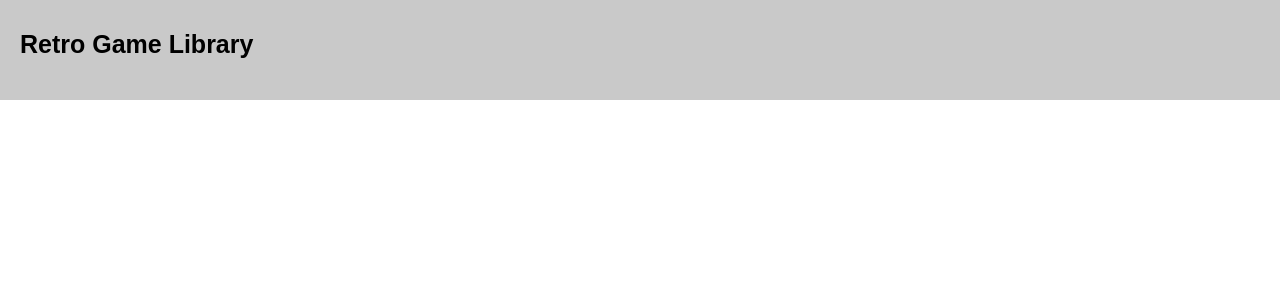
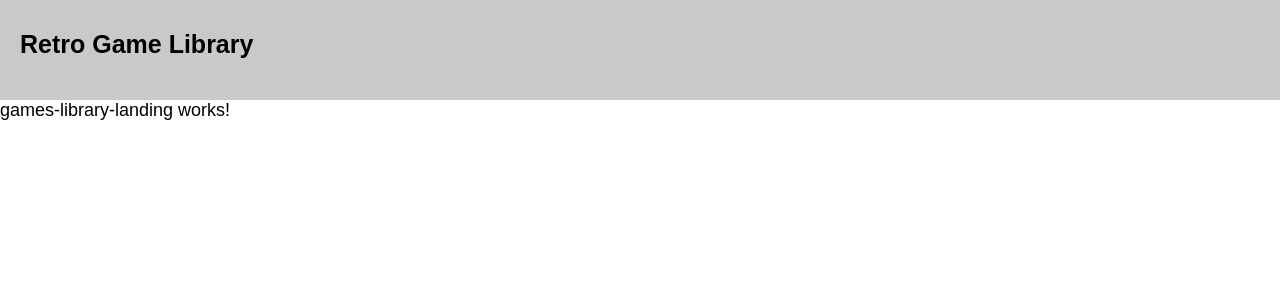
Before and after one commit to alessiaAmitrano/angular-crud, an Angular app: page / in a window 1280 px wide. Shown: the top 300 px of the page. Built offline with nearby package versions, Linux system fonts and the light colour scheme.

Commit message:
games library landing component

```diff
--- /dev/null
+++ b/src/app/+games-library/containers/games-library-landing/games-library-landing.component.html
@@ -0,0 +1,3 @@
+<p>
+  games-library-landing works!
+</p>
--- /dev/null
+++ b/src/app/+games-library/containers/games-library-landing/games-library-landing.component.scss
@@ -0,0 +1,4 @@
+:host {
+    position: absolute;
+    padding-top: 100px;
+}
--- /dev/null
+++ b/src/app/+games-library/containers/games-library-landing/games-library-landing.component.ts
@@ -0,0 +1,15 @@
+import { Component, OnInit } from '@angular/core';
+
+@Component({
+  selector: 'app-games-library-landing',
+  templateUrl: './games-library-landing.component.html',
+  styleUrls: ['./games-library-landing.component.scss']
+})
+export class GamesLibraryLandingComponent implements OnInit {
+
+  constructor() { }
+
+  ngOnInit() {
+  }
+
+}
--- a/src/app/+games-library/games-library.module.ts
+++ b/src/app/+games-library/games-library.module.ts
@@ -1,12 +1,14 @@
 import { NgModule } from '@angular/core';
 import { CommonModule } from '@angular/common';
-
+import { GamesLibraryLandingComponent } from './containers/games-library-landing/games-library-landing.component';
 import { GamesLibraryRoutingModule } from './games-library-routing.module';
 
 @NgModule({
   imports: [
     CommonModule,
     GamesLibraryRoutingModule
-  ]
+  ],
+  declarations: [GamesLibraryLandingComponent],
+  exports: [GamesLibraryLandingComponent]
 })
 export class GamesLibraryModule { }
--- a/src/app/app.component.html
+++ b/src/app/app.component.html
@@ -1 +1,2 @@
 <app-header></app-header>
+<app-games-library-landing></app-games-library-landing>
--- a/src/app/app.module.ts
+++ b/src/app/app.module.ts
@@ -8,7 +8,7 @@ import { GamesLibraryModule } from './+games-library/games-library.module';
 
 @NgModule({
   declarations: [
-    AppComponent
+    AppComponent,
   ],
   imports: [
     BrowserModule,
```
Also changed, not shown: 1 other file (tests, documents, lock files or other folders).
